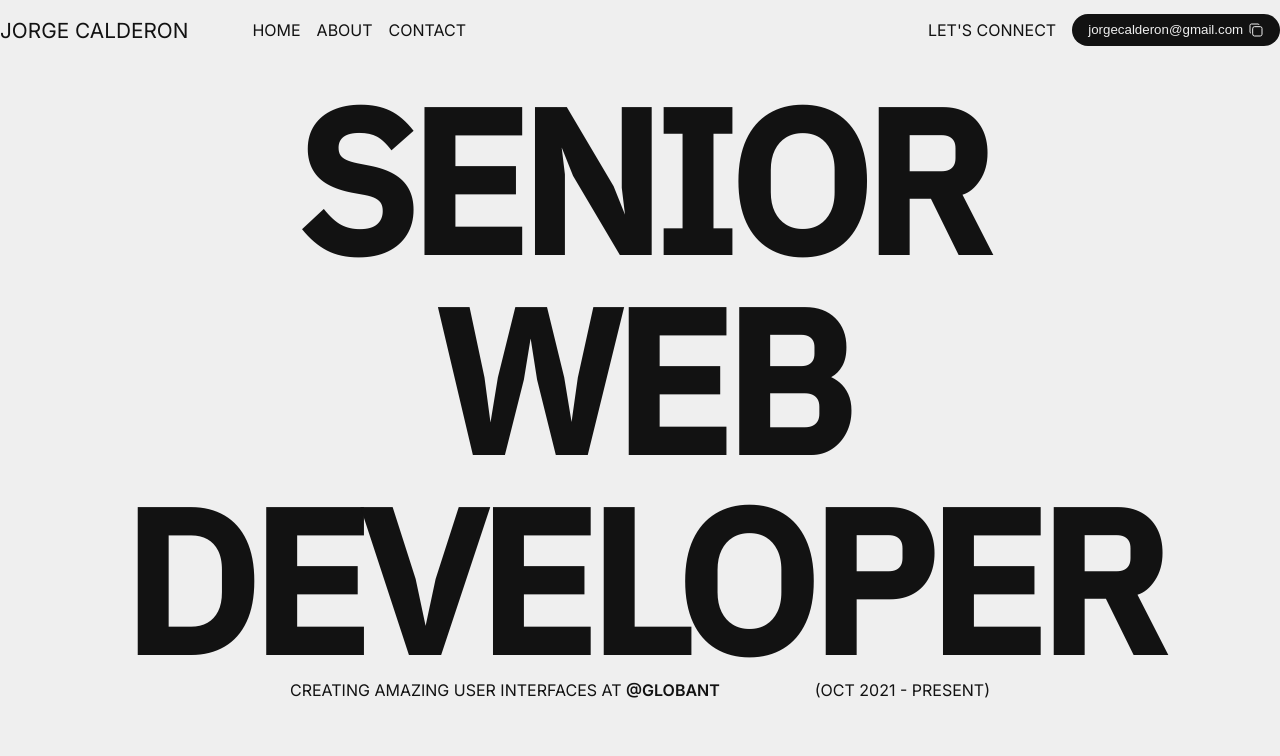
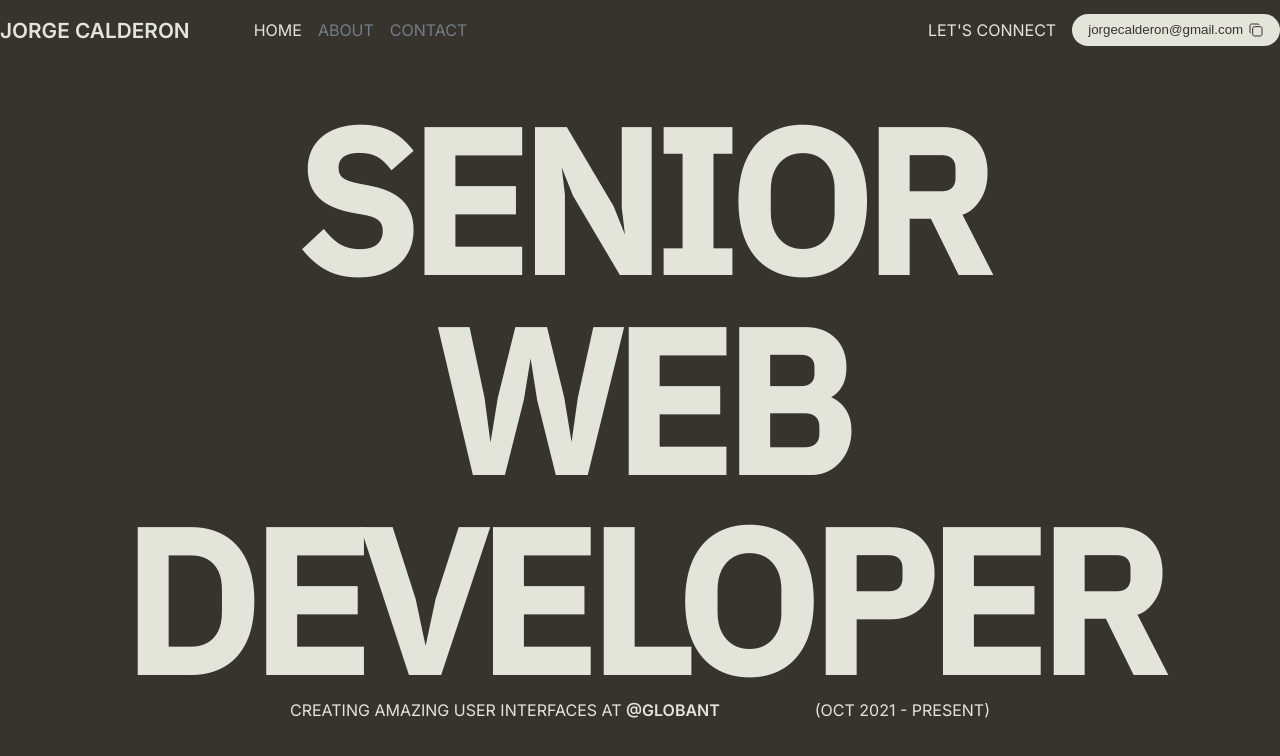
Before and after one commit to calderonjorge/portfolio, a Next.js app: page / in a window 1280 px wide. Shown: the top 756 px of the page. Built offline with nearby package versions, Linux system fonts and the light colour scheme.

Commit message:
color scheme

```diff
--- a/src/components/Header/Header.module.scss
+++ b/src/components/Header/Header.module.scss
@@ -21,6 +21,7 @@
   p {
     font-size: 1.3rem;
     margin-right: 4rem;
+    font-weight: 800;
   }
 
   ul {
@@ -80,5 +81,5 @@
 }
 
 .copyCheck {
-  color: green;
+  color: var(--success);
 }
--- a/src/components/Header/Header.tsx
+++ b/src/components/Header/Header.tsx
@@ -7,27 +7,20 @@ export const Header = () => {
   const [hasCopied, setHasCopied] = useState(false)
 
   const handleCopyText = () => {
-    const button = document.querySelector('button'); // Selecciona tu botón específico aquí
+    const button = document.querySelector('button#lets-connect') as HTMLButtonElement
 
     if (button) {
       const buttonText = button.innerText;
-
-      // Crea un elemento de texto temporal
       const tempElement = document.createElement('textarea');
       tempElement.value = buttonText;
-
-      // Añade el elemento al DOM
       document.body.appendChild(tempElement);
-
-      // Selecciona y copia el texto
       tempElement.select();
       document.execCommand('copy');
-
-      // Elimina el elemento temporal
       document.body.removeChild(tempElement);
       setHasCopied(true)
     }
-  };
+  }
+
   return (
     <header className={styles.header}>
       <nav className={styles.navbar}>
@@ -38,16 +31,16 @@ export const Header = () => {
               <a href="#home">Home</a>
             </li>
             <li>
-              <a href="#about">About</a>
+              <a href="#about" style={{color:"#747c86"}}>About</a>
             </li>
             <li>
-              <a href="#contact">Contact</a>
+              <a href="#contact" style={{color:"#747c86"}}>Contact</a>
             </li>
           </ul>
         </div>
         <div>
           <p>Let&apos;s Connect</p>
-          <button onClick={handleCopyText}>
+          <button onClick={handleCopyText} id='lets-connect'>
             jorgecalderon@gmail.com
             {
               hasCopied ?<CopyCheck className={styles.copyCheck}/> : <Copy/>
--- a/src/components/Hero/Hero.module.scss
+++ b/src/components/Hero/Hero.module.scss
@@ -1,12 +1,11 @@
 .hero {
   text-align: center;
-  text-wrap: pretty;
+  text-wrap: balance;
   max-width: 1280px;
   width: 100%;
   flex-direction: column;
   text-transform: uppercase;
-  margin: 20px auto;
-  // border: solid 1px red;
+  margin: 40px auto;
   h1 {
     font-size: 200px;
     letter-spacing: -8px;
--- a/src/pages/index.tsx
+++ b/src/pages/index.tsx
@@ -6,7 +6,7 @@ export default function Home() {
   return (
     <>
       <Head>
-        <title>Create Next App</title>
+        <title>Jorge Calderon | Portfolio</title>
         <meta name="description" content="Generated by create next app" />
         <meta name="viewport" content="width=device-width, initial-scale=1" />
         <link rel="icon" href="/favicon.ico" />
--- a/src/styles/globals.css
+++ b/src/styles/globals.css
@@ -3,8 +3,10 @@
 
 
 :root {
-  --white: #efefef;
-  --black: #121212;
+  --white: #37342e;
+  --black: #e3e4da;
+
+  --success: #7bd669;
 
   --text-color: var(--black);
   --background-color: var(--white);
@@ -18,6 +20,7 @@
     --background-color: var(--black);
     --primary-button-color: var(--black);
     --primary-button-text: var(--white);
+    --success: #599c4c;
   }
 }
 
```
